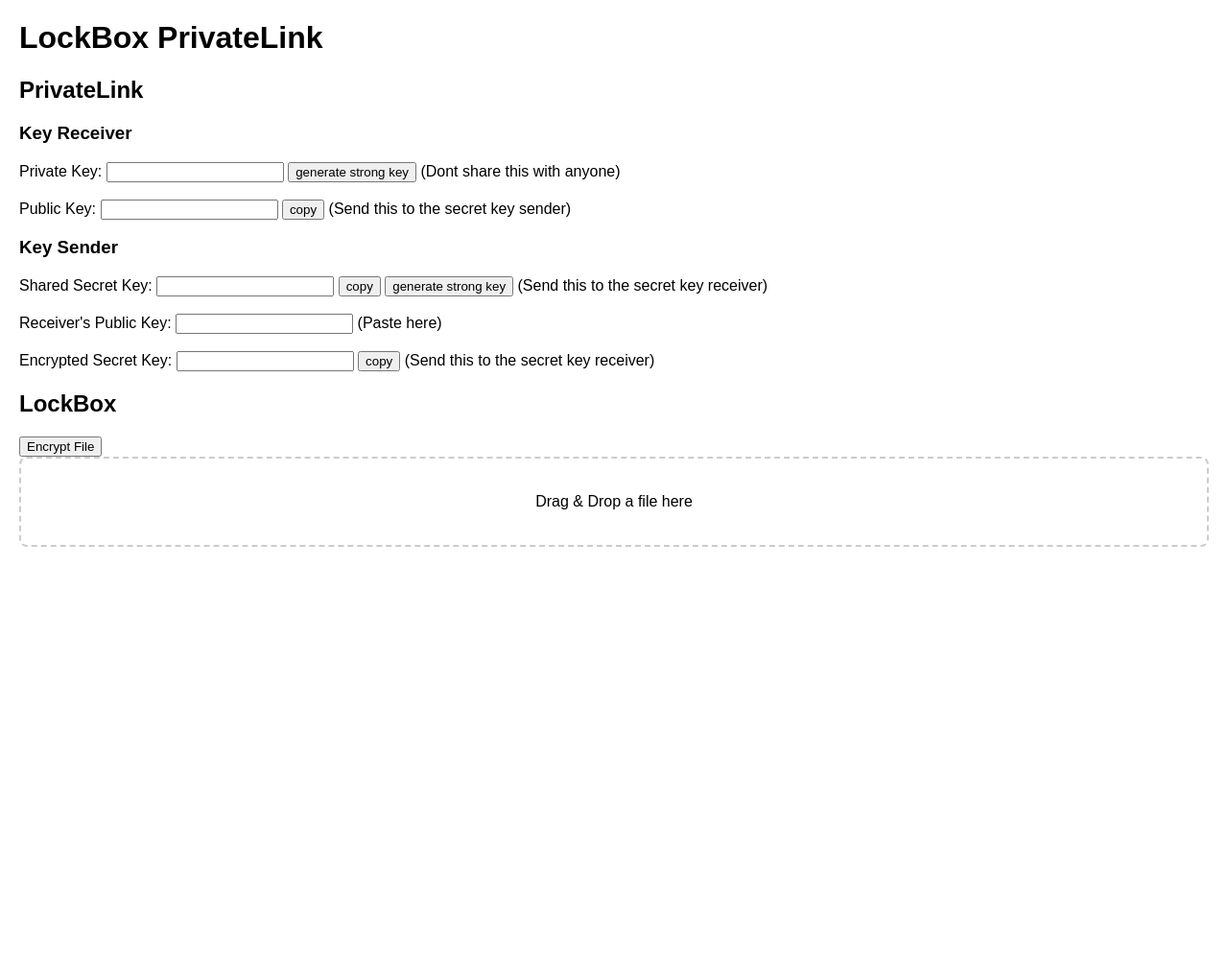
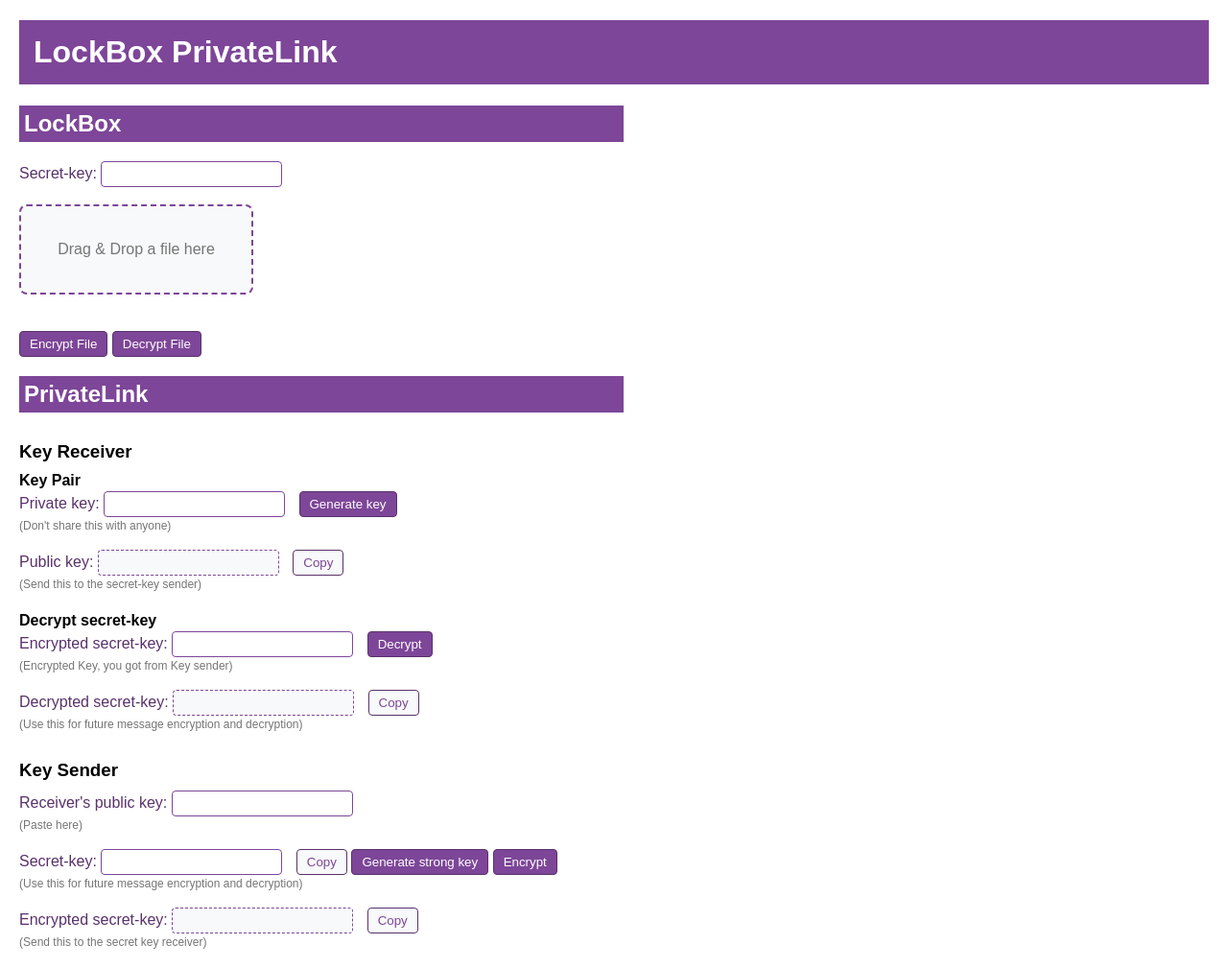
Before and after one commit to McEsgow/LockBox-PrivateLink, a Flask app: page / in a window 1280 px wide. Shown: the whole page at 96% size. Before the commit the page ends 570 px from the top, so only its background shows below. Run offline with Flask 3, Linux system fonts and the light colour scheme.

Commit message:
Finished UI Layout & PrivateLink + created reamde

```diff
--- a/app.py
+++ b/app.py
@@ -1,4 +1,16 @@
-from flask import Flask, render_template, request
+from flask import Flask, render_template, request, jsonify, send_from_directory
+import os
+
+
+import secrets
+from cryptography.hazmat.primitives import serialization, hashes
+from cryptography.hazmat.primitives.asymmetric import rsa, padding
+from cryptography.hazmat.primitives.ciphers import Cipher, algorithms, modes
+import base64
+
+import private_link
+
+
 
 app = Flask(__name__)
 
@@ -6,12 +18,59 @@ app = Flask(__name__)
 def index():
     return render_template('index.html')
 
-@app.route('/process_file', methods=['POST'])
-def process_file():
-    file_path = request.form['file_path']
-    # Add your file processing logic here
-    print("Processing file:", file_path)
-    return 'File processed successfully!'
+@app.route('/encrypt', methods=['POST'])
+def encrypt():
+    # ... (your encryption logic)
+    return jsonify({'status': 'success'})
+
+@app.route('/decrypt', methods=['POST'])
+def decrypt():
+    # ... (your decryption logic)
+    return jsonify({'status': 'success'})
+
+@app.route('/generate_key')
+def generate_key():
+    return jsonify({'key': secrets.token_urlsafe(140)})
+
+@app.route('/generate_private_key')
+def generate_private_key():
+    return jsonify({'key': private_link.generate_private_key()})
+
+@app.route('/extract_public_key', methods=['POST'])
+def extract_public_key():
+    # Get the private key from the POST data
+    private_key = request.form.get('key')
+
+    public_key = private_link.extract_public_key(private_key)
+
+    # Return the public key as a JSON response
+    return jsonify({'key': public_key})
+
+@app.route('/decrypt_secret_key', methods=['POST'])
+def decrypt_secret_key():
+    # Get the private key from the POST data
+    encrypted_key = request.form.get('encrypted_key')
+    private_key = request.form.get('private_key')
+    decrypted_key = private_link.decrypt_key(private_key, encrypted_key)
+
+    # Return the public key as a JSON response
+    return jsonify({'key': decrypted_key})
+
+@app.route('/encrypt_secret_key', methods=['POST'])
+def encrypt_secret_key():
+    # Get the private key from the POST data
+    key = request.form.get('secret_key')
+    public_key = request.form.get('public_key')
+    encrypted_key = private_link.encrypt_key(public_key, key)
+    # Return the public key as a JSON response
+    return jsonify({'key': encrypted_key})
+
+# Define a route to serve static files (like app.js)
+@app.route('/static/<path:filename>')
+def serve_static(filename):
+
+    return send_from_directory(os.path.join(app.root_path, 'static'), filename)
 
 if __name__ == '__main__':
+
     app.run(debug=True)
--- /dev/null
+++ b/static/app.js
@@ -0,0 +1,163 @@
+function handleDrop(event) {
+  event.preventDefault();
+  // Handle file drop logic
+  // Implement as needed
+}
+
+function handleDragOver(event) {
+  event.preventDefault();
+}
+
+function encryptFile() {
+  var encryptionKey = document.getElementById('encryptionKeyInput').value;
+  // AJAX call to Python backend for file encryption
+  $.ajax({
+      type: 'POST',
+      url: '/encrypt',
+      data: { key: encryptionKey },
+      success: function(response) {
+          // Handle success
+          console.log(response);
+      },
+      error: function(error) {
+          // Handle error
+          console.error(error);
+      }
+  });
+}
+
+function decryptFile() {
+  var encryptionKey = document.getElementById('encryptionKeyInput').value;
+  // AJAX call to Python backend for file decryption
+  $.ajax({
+      type: 'POST',
+      url: '/decrypt',
+      data: { key: encryptionKey },
+      success: function(response) {
+          // Handle success
+          console.log(response);
+      },
+      error: function(error) {
+          // Handle error
+          console.error(error);
+      }
+  });
+}
+
+function generateStrongKey(inputId) {
+  // AJAX call to Python backend for strong key generation
+  $.ajax({
+      type: 'GET',
+      url: '/generate_key',
+      success: function(response) {
+          // Update the input field with the generated key
+          document.getElementById(inputId).value = response.key;
+      },
+      error: function(error) {
+          // Handle error
+          console.error(error);
+      }
+  });
+}
+
+function generatePrivateKey(inputId, outputID) {
+  // AJAX call to Python backend for strong key generation
+  $.ajax({
+      type: 'GET',
+      url: '/generate_private_key',
+      success: function(response) {
+          // Update the input field with the generated key
+          document.getElementById(inputId).value = response.key;
+          extractPublicKey(outputID, response.key);
+      },
+      error: function(error) {
+          // Handle error
+          console.error(error);
+      }
+  });
+}
+
+function extractPublicKey(outputID, privateKey) {
+  // AJAX call to Python backend for strong key generation
+  $.ajax({
+    type: 'POST',
+    url: '/extract_public_key',
+    data: { key: privateKey },
+    success: function(response) {
+        // Handle success
+        document.getElementById(outputID).value = response.key;
+    },
+    error: function(error) {
+        // Handle error
+        console.error(error);
+    }
+});
+}
+
+
+function copyToClipboard(inputId) {
+  // Get the input element by ID
+  const inputElement = document.getElementById(inputId);
+
+  // Check if the input element exists
+  if (inputElement) {
+    // Select the text inside the input element
+    inputElement.select();
+
+    try {
+      // Attempt to copy the selected text to the clipboard using the Clipboard API
+      document.execCommand('copy');
+      console.log('Text copied to clipboard');
+    } catch (err) {
+      console.error('Unable to copy text to clipboard', err);
+    }
+
+    // Deselect the text after copying
+    window.getSelection().removeAllRanges();
+  } else {
+    console.error('Input element with ID ' + inputId + ' not found');
+  }
+}
+
+function decryptSecretKey(inputId, privateKeyID, outputId){
+    // AJAX call to Python backend for strong key generation
+    $.ajax({
+      type: 'POST',
+      url: '/decrypt_secret_key',
+      data: { encrypted_key: document.getElementById(inputId).value, private_key: document.getElementById(privateKeyID).value },
+      success: function(response) {
+          // Handle success
+          document.getElementById(outputId).value = response.key;
+      },
+      error: function(error) {
+          // Handle error
+          console.error(error);
+      }
+  });
+}
+
+function encryptSecretKey(secretKeyInputId, publicKeyInputID, outputId){
+  // AJAX call to Python backend for strong key generation
+  $.ajax({
+    type: 'POST',
+    url: '/encrypt_secret_key',
+    data: { secret_key: document.getElementById(secretKeyInputId).value, public_key: document.getElementById(publicKeyInputID).value },
+    success: function(response) {
+        // Handle success
+        document.getElementById(outputId).value = response.key;
+    },
+    error: function(error) {
+        // Handle error
+        console.error(error);
+    }
+});
+}
+
+// EVENTLISTENERS
+document.addEventListener('DOMContentLoaded', function() {
+  document.getElementById('privateKeyInput').addEventListener('input', function() {
+    var privateKey = document.getElementById('privateKeyInput').value
+    var outputID = 'publicKeyOutput'
+    extractPublicKey(outputID, privateKey)
+  })
+});
--- a/templates/index.html
+++ b/templates/index.html
@@ -3,94 +3,192 @@
 <head>
     <meta charset="UTF-8">
     <meta name="viewport" content="width=device-width, initial-scale=1.0">
-    <title>File Drag and Drop</title>
+    <title>LockBox PrivateLink</title>
     <style>
+        :root {
+            --purple: #7D4698;
+            --dark-purple: #59316B;
+            --green: #68B030;
+            --grey: #F8F9FA;
+            --dark-grey: #757575;
+        }
+
         body {
             font-family: Arial, sans-serif;
             margin: 20px;
+            background-color: white;
+            color: black;
+        }
+
+        h1 {
+            background-color: var(--purple);
+            color: white;
+            padding: 15px;
+        }
+
+        h2 {
+            background-color: var(--purple);
+            color: white;
+            padding: 5px;
+            width: 50%
+        }
+
+        h3 {
+            color: black;
+            margin-top:30px;
+            margin-bottom: 10px;
+        }
+
+        h4 {
+            margin-top:4px;
+            margin-bottom: 2px;
+            color: black;
         }
 
         #drop-area {
-            border: 2px dashed #ccc;
+            border: 2px dashed var(--purple);
             border-radius: 8px;
             padding: 20px;
             text-align: center;
             cursor: pointer;
+            color: var(--dark-grey);
+            background-color: var(--grey);
+            width: 200px
         }
 
         #file-info {
             margin-top: 20px;
+            color: var(--purple);
         }
+
+        label {
+            color: var(--dark-purple);
+        }
+
+        button {
+            background-color: var(--purple);
+            color: white;
+            border: 1px solid var(--dark-purple);
+            padding: 5px 10px;
+            cursor: pointer;
+            border-radius: 4px;
+        }
+
+        button:active{
+            background-color: var(--green);
+        }
+
+        .copy-button {
+            background-color: var(--grey);
+            color: var(--purple);
+        }
+
+        input {
+            border: 1px solid var(--purple);
+            color: var(--purple);
+            background-color: white;
+            border-radius: 4px;
+            padding: 5px;
+            margin-right: 10px;
+        }
+
+        .output-field {
+            border: 1px dashed var(--purple);
+            color: var(--green);
+            background-color: var(--grey);
+        }
+
+        #encryptedSecret {
+            width: 200px;
+        }
+
+        .note {
+            color: var(--dark-grey);
+            font-size: 12px;
+            padding-top: 2px;
+        }
+
     </style>
+    <script src="https://code.jquery.com/jquery-3.6.4.min.js"></script>
+    <script src="{{ url_for('static', filename='app.js') }}"></script>
 </head>
 <body>
 
     <h1>LockBox PrivateLink</h1>
+    <h2>LockBox</h2>
 
-    <h2>PrivateLink</h2>
-    <h3>Key Receiver</h3>
-    <div class="privateKey">
-        <label for="privateKey">Private Key:</label>
-        <input name="privateKey">
-        <button>generate strong key</button>
-        (Dont share this with anyone)
+    <div class="encryptionKey">
+        <label for="encryptionKey">Secret-key:</label>
+        <input name="encryptionKey">
     </div>
     <br>
-    <div class="publicKey">
-        <label for="publicKey">Public Key:</label>
-        <input name="publicKey">
-        <button>copy</button> (Send this to the secret key sender)
-    </div>
-
-    <h3>Key Sender</h3>
-
-    <div class="encryptionKey">
-        <label for="encryptionKey">Shared Secret Key:</label>
-        <input name="encryptionKey">
-        <button>copy</button>
-        <button>generate strong key</button> (Send this to the secret key receiver)
-    </div>
-    <br>
-    <div class="receiversPublicKey">
-        <label for="receiversPublicKey">Receiver's Public Key:</label>
-        <input name="receiversPublicKey"> (Paste here)
-    </div>
-    <br>
-    <div class="encryptedSecret">
-        <label for="encryptedSecret">Encrypted Secret Key:</label>
-        <input name="encryptedSecret">
-        <button>copy</button> (Send this to the secret key receiver)
-    </div>
-    <h2>LockBox</h2>
-
-
-
-    <button>Encrypt File</button>
-
     <div id="drop-area" ondrop="handleDrop(event)" ondragover="handleDragOver(event)">
         <p>Drag &amp; Drop a file here</p>
     </div>
 
     <div id="file-info"></div>
+    <br>
+    <button onclick="encryptFile()">Encrypt File</button> <button onclick="decryptFile()">Decrypt File</button>
+    <h2>PrivateLink</h2>
+    <h3>Key Receiver</h3>
+    <h4>Key Pair</h4>
+    <div class="privateKey">
+        <label for="privateKey">Private key:</label>
+        <input id="privateKeyInput" name="privateKey">
+        <button onclick="generatePrivateKey('privateKeyInput', 'publicKeyOutput')">Generate key</button>
+        <br>
+        <div class="note">(Don't share this with anyone)</div>
+    </div>
+    <br>
+    <div class="publicKey">
+        <label for="publicKey">Public key:</label>
+        <input id="publicKeyOutput" name="publicKey" class="output-field" readonly>
+        <button class="copy-button" onclick="copyToClipboard('publicKeyOutput')">Copy</button><br>
+        <div class="note">(Send this to the secret-key sender)</div>
+    </div>
+    <br>
+    <h4>Decrypt secret-key</h4>
+    <div class="encryptedKey">
+        <label for="encryptedKey">Encrypted secret-key:</label>
+        <input id="encryptedKeyInput" name="encryptedKey">
+        <button onclick="decryptSecretKey('encryptedKeyInput', 'privateKeyInput', 'decryptedSecretKeyOutput')">Decrypt</button>
+        <div class="note">(Encrypted Key, you got from Key sender)</div>
+    </div>
+    <br>
+    <div class="decryptedSecretKey">
+        <label for="decryptedSecretKey">Decrypted secret-key:</label>
+        <input id="decryptedSecretKeyOutput" name="decryptedSecretKey" class="output-field" readonly>
+        <button class="copy-button" onclick="copyToClipboard('publicKey')">Copy</button><br>
+        <div class="note">(Use this for future message encryption and decryption)</div>
+    </div>
 
-    <script>
-        function handleDrop(event) {
-            event.preventDefault();
 
-            // Get the dropped file
-            const file = event.dataTransfer.files[0];
+    <h3>Key Sender</h3>
+    <div class="receiversPublicKey">
+        <label for="receiversPublicKey">Receiver's public key:</label>
+        <input id= "receiversPublicKeyInput" name="receiversPublicKey">
+        <br>
+        <div class="note">(Paste here)</div>
+    </div>
+    <br>
+    <div class="encryptionKey">
+        <label for="encryptionKey">Secret-key:</label>
+        <input id="encryptionKeyInput" name="encryptionKey">
+        <button class="copy-button" onclick="copyToClipboard('encryptionKeyInput')">Copy</button>
+        <button onclick="generateStrongKey('encryptionKeyInput')">Generate strong key</button>
+        <button onclick="encryptSecretKey('encryptionKeyInput', 'receiversPublicKeyInput', 'encryptedSecretOutput')">Encrypt</button>
+        <br>
+        <div class="note">(Use this for future message encryption and decryption)</div>
+    </div>
+    <br>
 
-            // Display file information
-            const fileInfo = `File Name: ${file.name}<br>
-                               File Size: ${file.size} bytes`;
-
-            document.getElementById('file-info').innerHTML = fileInfo;
-        }
-
-        function handleDragOver(event) {
-            event.preventDefault();
-        }
-    </script>
+    <div class="encryptedSecret">
+        <label for="encryptedSecret">Encrypted secret-key: </label>
+        <input id="encryptedSecretOutput" name="encryptedSecret" class="output-field" readonly>
+        <button class="copy-button" onclick="copyToClipboard('encryptedSecretOutput')">Copy</button>
+        <br>
+        <div class="note">(Send this to the secret key receiver)</div>
+    </div>
 
 </body>
 </html>
```
Also changed, not shown: main.py (deleted, +0 -78 lines), private_link.py (added, +105 -0 lines), readme.md (added).
